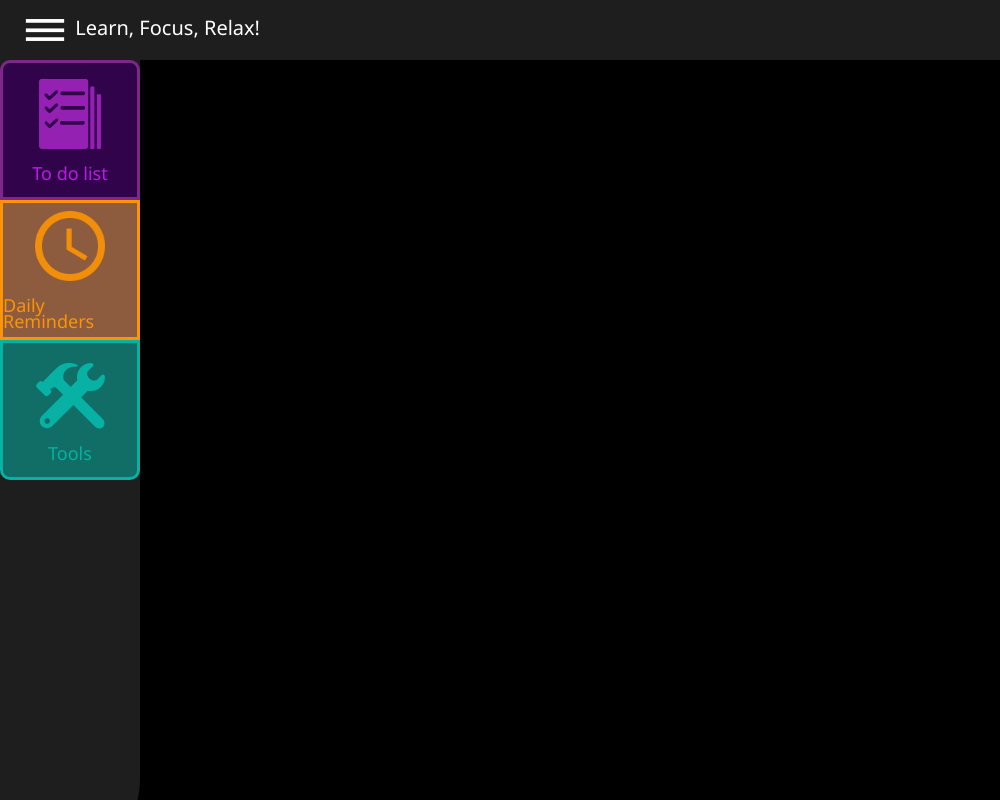
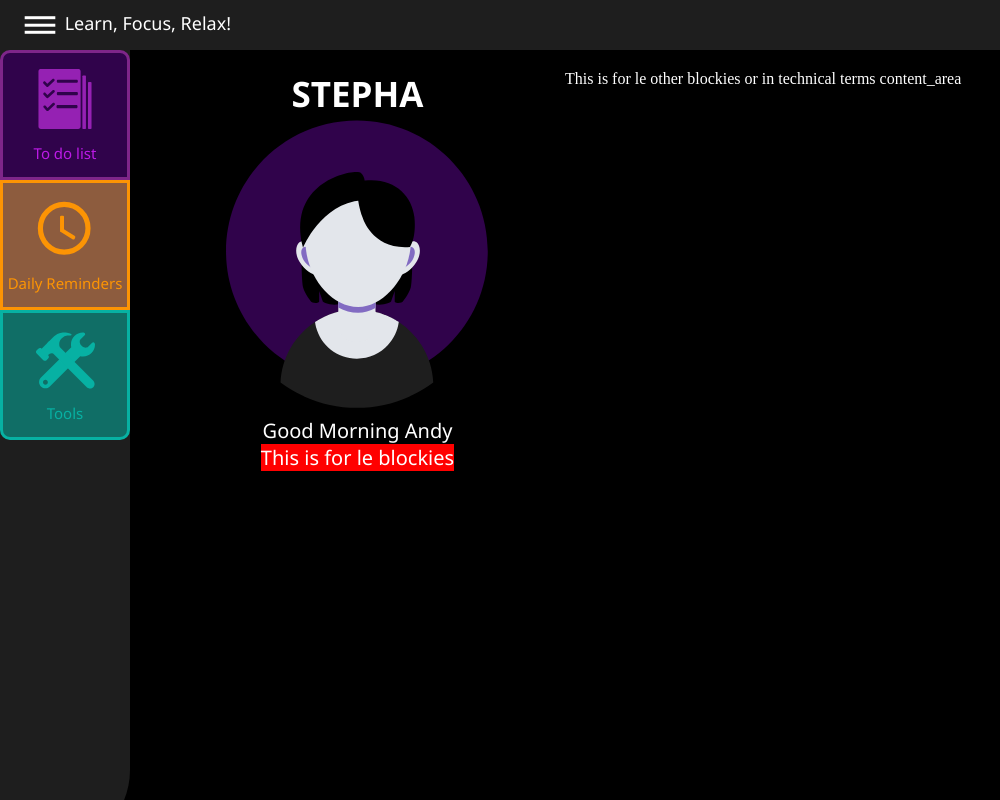
Before and after one commit to Jerenokun/STEPHA, an Electron app: page index.html in a window 1000 px wide. Drawn offline with Linux system fonts and the light colour scheme.

Commit message:
made the icons smaller;changed the positioning of certain elements and fixed width of main content

```diff
--- a/index.html
+++ b/index.html
@@ -18,7 +18,7 @@
                     To do list
                 </div>
                 <div id="daily_reminders_button" class="main_buttons">
-                <img src="assets/dailyreminders_icon.png" class="main_buttons_icons"/><br />
+                    <img src="assets/dailyreminders_icon.svg" class="main_buttons_icons"/><br />
                     Daily Reminders
                 </div>
                 <div id="tools_button" class="main_buttons">
@@ -26,5 +26,19 @@
                     Tools
                 </div>
             </div>
+            <div id="main_content">
+                <div id="main_content_col1">
+                    <span style="font-size: 35px;font-weight: 700">STEPHA </span>
+                    <img src="assets/stepha_icon.svg">
+                    <span id="greeting">Good Morning Andy</span>
+                    <div class="content_area">
+                        This is for le blockies
+                    </div>
+                </div>
+                <div id="main_content_col2">
+                    This is for le other blockies or in technical terms content_area
+                </div>
+
+            </div>
     </body>
 </html>
--- a/styles.css
+++ b/styles.css
@@ -1,3 +1,6 @@
+/* check Line 69 for the content areas  */
+/* I SWEAR THIS ISN'T ON PURPOSE */
+
 * {
     margin: 0;
     padding: 0;
@@ -12,66 +15,100 @@
 }
 html, body {
     background-color: var(--window_bg_color--);
+    width: 100%;
     height: 100%;
-    width: 100%;
-    overflow: hidden;
+
 }
 #navbar {
+    position: fixed;
     width: 100%;
+    margin-bottom: 100px;
     padding: 5px 20px;
-    font-size: 20px;
+    font-size: 18px;
     font-family:  'Segoe UI', Tahoma, Verdana, Arial;
     background-color: var(--sidebars_bg_color--);
     color: var(--title_text_color--);
 }
 #sidebar{
-    width: 140px; /* 13% */
+    position: fixed;
+    top: 50px;
+    width: 130px; /* 13% */
     height: 100%;
     line-height: 100%;
     border-radius: 0 0 80px 0;
     font-family:  'Segoe UI', Tahoma, Verdana, Arial;
     background-color: var(--sidebars_bg_color--);
     color: #7191BF;
+    z-index: 1;
 
 }
+#main_content{
+    display: grid;
+    position: absolute;
+    top: 50px;
+    left: 130px;
+    width: calc(100% - 130px);
+    padding: 20px;
+    grid-template-columns: 50% 50%;
+    color: white;
+    -webkit-box-sizing: border-box; /* Safari/Chrome, other WebKit */
+    -moz-box-sizing: border-box;    /* Firefox, other Gecko */
+    box-sizing: border-box;
+}
+#main_content_col1{
+    display: flex;
+    flex-direction: column;
+    align-items: center;
+    justify-content: center;
+    font-size: 20px;
+    font-family: 'Segoe UI', Roboto, Oxygen, Ubuntu, Cantarell, 'Open Sans', 'Helvetica Neue', sans-serif;
+}
+#main_content_col1 img{
+    width: 300px;
+}
+.content_area{
+    background-color: red;
+    /*me need help here boiz */
+}
 #menu_button{
-    width: 50px;
-    height: 50px;
+    width: 40px;
+    height: 40px;
     vertical-align: middle;
 }
 .main_buttons{
     display: flex;
     position: fixed;
     flex-direction: column;
-    width: 134px;
-    height: 114px;
+    width: 124px;
+    height: 104px;
     padding: 10px 0;
     align-items: center;
     justify-content: center;
     vertical-align: middle;
-    font-size: 18px;
+    font-size: 15px;
     font-family: 'Segoe UI', Tahoma, Geneva, Verdana, sans-serif;
     cursor: pointer;
 }
 
 .main_buttons_icons{
-    height: 70px;
-    width: 70px;
+    height: 60px;
+    width: 60px;
 }
 #things_to_do_button{
+    top: 50px;
     border-radius: 10px 10px 0 0;
     border: 3px solid #7E2689;
     background-color: #30034B;
     color: #BC1AE6;
 }
 #daily_reminders_button{
-    top: 200px;
+    top: 180px;
     border: 3px solid #FC9404;
     background-color: #8D5C3E;
     color: #FC9404;
 }
 #tools_button{
-    top: 340px;
+    top: 310px;
 
     border-radius: 0 0 10px 10px;
     border: 3px solid #07B1A3;
```
Also changed, not shown: main.js (+22 -8 lines), preload.js (added, +10 -0 lines), assets/dailyreminders_icon.png (deleted), assets/dailyreminders_icon.svg (added), assets/stepha_icon.svg (added), 1 other file. Lines whose indentation alone changed are shown as unchanged.
